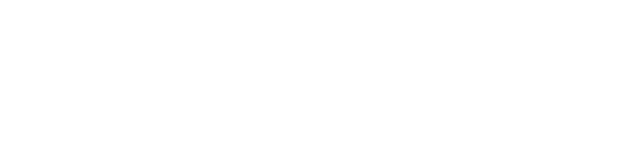
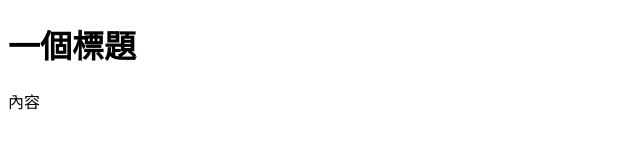
Before and after one commit to rufox0720/project2, a plain HTML site: page index.html in a window 1280 px wide. Shown: the whole page, without its empty margins (0-640 px from the left). Drawn offline with Linux system fonts and the light colour scheme.

Commit message:
新增內容

```diff
--- a/index.html
+++ b/index.html
@@ -7,6 +7,7 @@
     <link rel="stylesheet" href="./styles/style.css">
 </head>
 <body>
-
+    <h1>一個標題</h1>
+    <p>內容</p>
 </body>
 </html>
```
